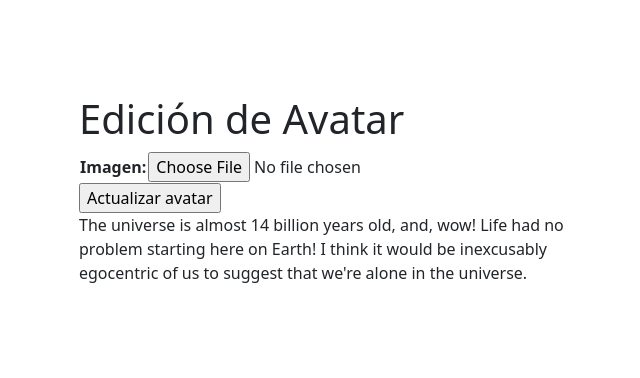
After one commit to Alejandromarquezalba/MarquezAlejandro57810, a Django app: page /agregar_avatar/ in a window 1280 px wide. The commit adds this page. Shown: the part 489-867 px from the top of the page, without its empty margins (288-928 px from the left). Run offline with Django 5.2, Linux system fonts and the light colour scheme; grey boxes labelled with a size stand in for pictures from a placeholder-image service; some libraries are stand-ins or nearby versions.

Commit message:
final 1.4

```diff
--- a/Applic/forms.py
+++ b/Applic/forms.py
@@ -37,3 +37,7 @@
     class Meta:
         model = User
         fields = ['email','first_name','last_name']
+
+
+class AvatarForm(forms.Form):
+    imagen = forms.ImageField(required=True)
--- /dev/null
+++ b/Applic/templates/Applic/addAvatar.html
@@ -0,0 +1,17 @@
+{% extends 'Applic/index.html' %}
+
+
+{% block titulo %}
+    <h1>Edición de Avatar</h1>
+{% endblock titulo %}
+
+{% block contenido %}
+
+    <form action='' method='post' enctype='multipart/form-data'>
+        {% csrf_token %}
+        <table>
+            {{form.as_table}}
+        </table>
+        <input type='submit' value='Actualizar avatar'>
+    </form>
+{% endblock contenido %}
--- a/Applic/templates/Applic/index.html
+++ b/Applic/templates/Applic/index.html
@@ -29,6 +29,9 @@
                             <li class="nav-item"><a class="nav-link" href="{% url 'form' %}">Formulario</a></li>
                             <li class="nav-item"><a class="nav-link" href="{% url 'search' %}">Buscar</a></li>
                             <p style='color:green'>[{{user}} {{user.first_name}} {{user.last_name}}]</p>
+                            <div class='text-center'>
+                                <a href="{% url 'agregar_avatar' %}"><img src='{{request.session.avatar}}' alt='Imagen de un avatar' height='50px' weight='50px'></a>
+                            </div>
                             <form method="post" action="{% url 'perfil' %}">
                                 {% csrf_token %}
                                 <button type="submit" class='btn btn-primary' style='background:purple'>Perfil</button>
--- a/Applic/urls.py
+++ b/Applic/urls.py
@@ -29,4 +29,5 @@
     path('perfil/', Edit, name='perfil'),
     path('<int:pk>/password/', changePass.as_view(), name='changePass'),
     path('password_change/done/', PasswordChangeDoneView.as_view(template_name='Applic/password_change_done.html'), name='password_change_done'),
+    path('agregar_avatar/', Avatar, name='agregar_avatar'),
 ]
--- a/Applic/views.py
+++ b/Applic/views.py
@@ -129,6 +129,16 @@
         user = authenticate(request, username=usuario, password=passworld)
         if user is not None:
             login(request, user)
+
+            try:
+                avatar= Avatar.objects.get(user=request.user.id).imagen.url
+            except:
+                avatar = '/media/avatares/default.png'
+            finally:
+                request.session['avatar'] = avatar
+
+
+
             return render(request, 'Applic/index.html')
         else:
             return redirect(reverse_lazy('login'))
@@ -152,6 +162,7 @@
 
     return render(request, 'Applic/register.html', {'form': miForm})
 
+@login_required
 def Edit(request):
     user = request.user
     if request.method == 'POST':
@@ -171,3 +182,25 @@
 class changePass(LoginRequiredMixin, PasswordChangeView):
     template_name = 'Applic/changePass.html'
     correct_url = reverse_lazy('home')
+
+
+def Avatar(request):
+    if request.method == 'POST':
+        miForm = AvatarForm(request.POST, request.FILES)
+        if miForm.is_valid():
+            userio = User.objects.get(username=request.user)
+            imagen = miForm.cleaned_data['imagen']
+            delete_old_avatares = Avatar.objects.filter(user=userio)
+            if len(delete_old_avatares) > 0:
+                for i in range(len(delete_old_avatares)):
+                    delete_old_avatares[i].delete()
+            avatar = Avatar(user=userio, imagen=imagen)
+            avatar.save()
+
+            imagen = Avatar.objects.get(user=userio).imagen.url
+            request.session['avatar'] = imagen
+
+            return redirect(reverse_lazy('home'))
+    else:
+        miForm = AvatarForm()
+    return render(request, 'Applic/addAvatar.html', {'form': miForm})
--- a/MyProject/settings.py
+++ b/MyProject/settings.py
@@ -12,6 +12,7 @@
 
 from pathlib import Path
 
+import os
 # Build paths inside the project like this: BASE_DIR / 'subdir'.
 BASE_DIR = Path(__file__).resolve().parent.parent
 
@@ -123,3 +124,7 @@
 
 DEFAULT_AUTO_FIELD = 'django.db.models.BigAutoField'
 LOGIN_URL = '/login/'
+
+
+MEDIA_URL = '/media/'
+MEDIA_ROOT = os.path.join(BASE_DIR, 'media')
--- a/MyProject/urls.py
+++ b/MyProject/urls.py
@@ -17,11 +17,16 @@
 from django.contrib import admin
 from django.urls import path, include
 from MyProject.views import *
-
+from django.conf.urls.static import static
+from . import settings
 
 urlpatterns = [
     path('admin/', admin.site.urls),
     path('saludo/<nombre>/<apellido>', saludar),
     path('plant/', plant),
     path('', include('Applic.urls'))
+
+
 ]
+
+urlpatterns += static(settings.MEDIA_URL, document_root=settings.MEDIA_ROOT)
```
Also changed, not shown: Applic/models.py (+8 -1 lines), Applic/media/avatares/default.png.png (added), Applic/media/avatares/usuarioRandom.png (added), Applic/migrations/0003_avatar.py (added), db.sqlite3.
